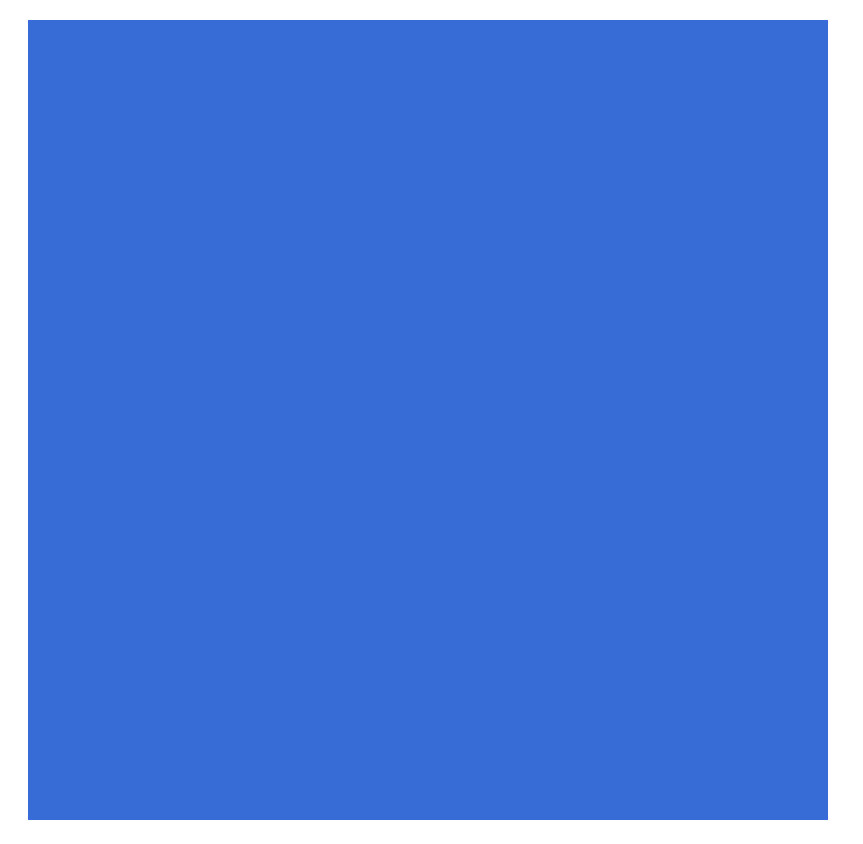
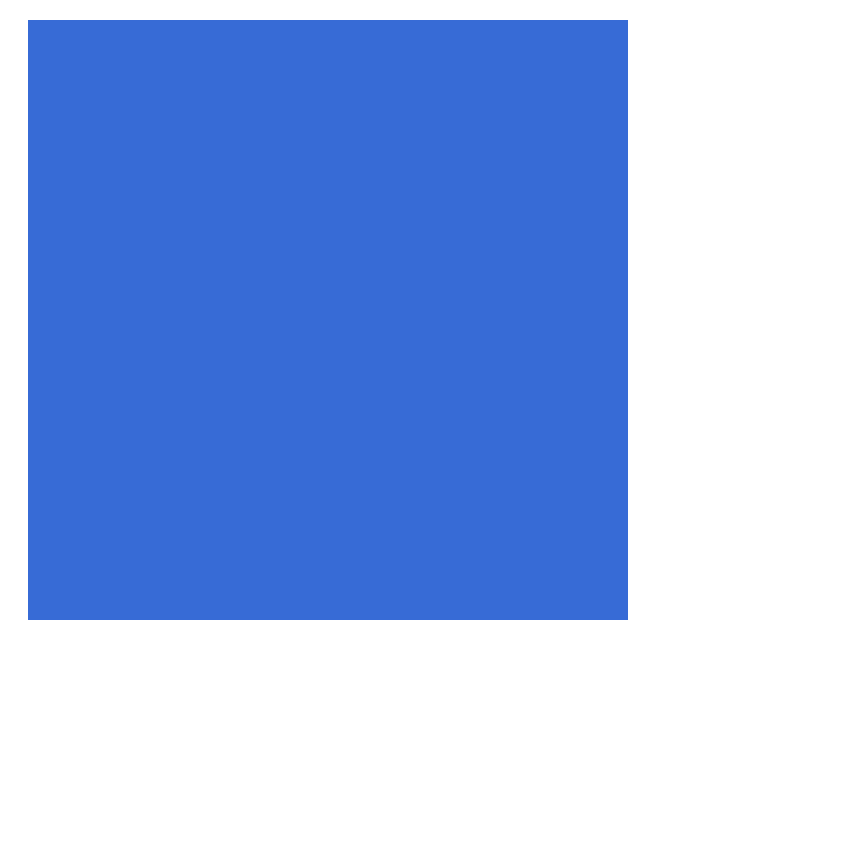
Before and after one commit to nicoleee/spaceinvaders, a plain HTML site: page index.html in a window 1280 px wide. Shown: the whole page, without its empty margins (0-863 px from the left). After the commit the page ends 800 px from the top, so only its background shows below. Drawn offline with nearby package versions, Linux system fonts and the light colour scheme.

Commit message:
added comments and changed size of game canvas

```diff
--- a/index.html
+++ b/index.html
@@ -10,6 +10,9 @@
         font-family:"biteBullet";
           src: url("fonts/biteBullet.ttf");
       }
+	  /*
+	  css used to change the colour of the background, the margin around the game canvas and the font used throughout the game
+	  */
   </style>
   <script src='http://ajax.googleapis.com/ajax/libs/jquery/1.4.2/jquery.min.js'></script>
   <script src='js/engine.js'></script>
@@ -18,7 +21,10 @@
 </head>
 <body>
   <div id='game-wrapper'>
-    <canvas id='gameboard' width='800' height='800'></canvas> <!-- I AM A HTML COMMENT -->
+    <canvas id='gameboard' width='600' height='600'></canvas>
+    <!--
+    size of the game canvas, needs to be suitable for multiple screens
+    -->
   </div>
 </body>
 </html>
```
